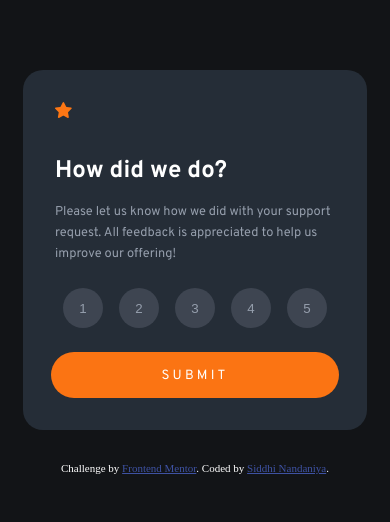
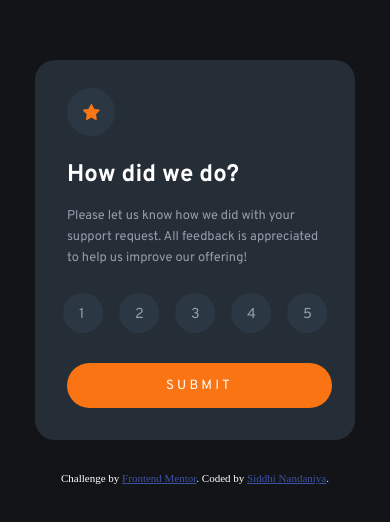
Before and after one commit to Siddhinandaniya/Interactive-rating-component, a plain HTML site: page index.html in a window 390 px wide. Shown: the part 150-672 px from the top of the page. Drawn offline with Linux system fonts and the light colour scheme.

Commit message:
Add files via upload

```diff
--- a/index.html
+++ b/index.html
@@ -43,43 +43,94 @@
     <main class="box-1 box">
       <!-- part 1 of box-1 -->
       <div class="part-1">
+        <div class="bg-color">
           <img class="margin" src="images/icon-star.svg" alt="" />
+        </div>
         <h2 class="margin">How did we do?</h2>
         <p class="margin text-left">
-            Please let us know how we did with your support request. All
-            feedback is appreciated to help us improve our offering!
+          Please let us know how we did with your support request. All feedback
+          is appreciated to help us improve our offering!
         </p>
       </div>
 
       <!-- part 2 of box-1 -->
       <div class="part-2">
         <div class="roundbtn">
-        <button class="btn margin">1</button>
-        <button class="btn margin">2</button>
-        <button class="btn margin">3</button>
-        <button class="btn margin">4</button>
-        <button class="btn margin">5</button>
+          <div class="feedback__rating-button">
+            <input
+              type="radio"
+              name="rate"
+              value="1"
+              id="rate-one"
+              class="radiobtn margin btn"
+              autocomplete="off"
+            />
+            <label class="radioValue" for="rate-one">1</label>
+          </div>
+          <div class="feedback__rating-button">
+            <input
+              type="radio"
+              name="rate"
+              value="2"
+              id="rate-two"
+              class="radiobtn margin btn"
+              autocomplete="off"
+            />
+            <label class="radioValue" for="rate-two">2</label>
+          </div>
+          <div class="feedback__rating-button">
+            <input
+              type="radio"
+              name="rate"
+              value="3"
+              id="rate-three"
+              class="radiobtn margin btn"
+              autocomplete="off"
+            />
+            <label class="radioValue" for="rate-three">3</label>
+          </div>
+          <div class="feedback__rating-button">
+            <input
+              type="radio"
+              name="rate"
+              value="4"
+              id="rate-four"
+              class="radiobtn margin btn"
+              autocomplete="off"
+            />
+            <label class="radioValue" for="rate-four">4</label>
+          </div>
+          <div class="feedback__rating-button">
+            <input
+              type="radio"
+              name="rate"
+              value="5"
+              id="rate-five"
+              class="radiobtn margin btn"
+              autocomplete="off"
+            />
+            <label class="radioValue" for="rate-five">5</label>
+          </div>
+        </div>
       </div>
       <button class="submit margin" type="submit">SUBMIT</button>
     </main>
 
-
     <!-- Rating state end -->
 
-<div class="box-2 box hidden ">
-  <img class="margin" src="images/illustration-thank-you.svg" alt="">
-  <div class="selected margin">You selected <span class="rating">  </span>out of 5 </div>
-
-  <div class=" thank margin">Thank you!</div>
-
-  <p class=" appreciate margin-p text-center">We appreciate you taking the time to give a rating. If
-    you ever need more support, don’t hesitate to get in touch!</p>
+    <div class="box-2 box hidden">
+      <img class="margin" src="images/illustration-thank-you.svg" alt="" />
+      <div class="selected margin">
+        You selected <span class="rating"> </span>out of 5
       </div>
 
+      <div class="thank margin">Thank you!</div>
 
-
-
-
+      <p class="appreciate margin-p text-center">
+        We appreciate you taking the time to give a rating. If you ever need
+        more support, don’t hesitate to get in touch!
+      </p>
+    </div>
 
     <!-- Thank you state start -->
 
@@ -92,9 +143,17 @@
 
     <div class="attribution">
       Challenge by
-      <a target="_blank" href="https://www.frontendmentor.io?ref=challenge" target="_blank"
+      <a
+        target="_blank"
+        href="https://www.frontendmentor.io?ref=challenge"
+        target="_blank"
         >Frontend Mentor</a
-      >. Coded by <a target="_blank" href="https://www.frontendmentor.io/profile/Siddhinandaniya">Siddhi Nandaniya</a>.
+      >. Coded by
+      <a
+        target="_blank"
+        href="https://www.frontendmentor.io/profile/Siddhinandaniya"
+        >Siddhi Nandaniya</a
+      >.
     </div>
     <script src="index.js"></script>
   </body>
--- a/index.js
+++ b/index.js
@@ -1,24 +1,23 @@
-"strict mode";
-const btns = document.querySelectorAll(".btn");
-const box1 = document.querySelector(".box-1");
-const box2 = document.querySelector(".box-2");
-const submit = document.querySelector(".submit");
-const showRatings = document.querySelector(".rating");
+'use strict';
+
+'strict mode';
+const radiobtns = document.querySelectorAll('.radiobtn');
+const box1 = document.querySelector('.box-1');
+const box2 = document.querySelector('.box-2');
+const attri = document.querySelector('.attribution');
+const submit = document.querySelector('.submit');
+const showRatings = document.querySelector('.rating');
+
 let arr = [];
 
-for (let i = 0; i < btns.length; i++) {
-  btns[i].addEventListener("click", function () {
-    for (let j = 0; j < btns.length; j++) {
-      btns[j].classList.remove("selectedbtn");
-      btns[i].classList.add("selectedbtn");
-    }
-    console.log(btns[i].outerText);
-    arr.push(btns[i].outerText);
+for (let i = 0; i < radiobtns.length; i++) {
+  radiobtns[i].addEventListener('click', function () {
+    showRatings.outerHTML = radiobtns[i].value + ' ';
   });
 }
 
-submit.addEventListener("click", function () {
-  box1.classList.add("hidden");
-  box2.classList.remove("hidden");
-  showRatings.outerHTML = arr[arr.length - 1] + " ";
+submit.addEventListener('click', function () {
+  box1.classList.add('hidden');
+  box2.classList.remove('hidden');
+  attri.classList.add('hidden');
 });
--- a/style.css
+++ b/style.css
@@ -11,10 +11,19 @@ body {
   flex-direction: column;
   position: relative;
 }
+/* -------------------------------------- */
+
+.box-2 {
+  position: absolute;
+  display: flex;
+  align-items: center;
+  justify-content: center;
+  flex-direction: column;
+}
 
 .box {
-  font-family: "Overpass", sans-serif;
-  width: 22%;
+  font-family: 'Overpass', sans-serif;
+  width: 20rem;
   height: auto;
   color: white;
   background-color: hsl(213, 19%, 18%);
@@ -31,22 +40,58 @@ button ::first-child {
   width: 2.9rem;
   height: 2.9rem;
   border: none;
-  background-color: hsl(217, 13%, 28%);
-  color: hsl(217, 12%, 63%);
+}
+.bg-color {
+  background-color: hsl(213, 21%, 22%);
+  width: 3rem;
+  height: 3rem;
+  border-radius: 100%;
+  margin: 0.8rem 1rem 1.5rem;
+}
+
+.feedback__rating-button {
+  position: relative;
+}
+.radiobtn {
+  appearance: none;
+  border-radius: 50%;
+  width: 2.5rem;
+  height: 2.5rem;
+  background-color: hsl(213, 21%, 22%);
   cursor: pointer;
 }
-.btn:hover {
+.radioValue {
+  cursor: pointer;
+  position: absolute;
+  top: 32%;
+  left: 1.5rem;
+  font-size: 1rem;
+  color: hsl(217, 12%, 63%);
+  display: inline;
+}
+
+.radiobtn:hover {
   background-color: hsl(25, 97%, 53%);
-  color: hsl(0, 0%, 100%);
 }
-.selectedbtn {
-  background-color: hsl(217, 12%, 63%);
+
+.radiobtn:hover + label,
+.radiobtn:checked + label {
   color: white;
 }
+.radiobtn:checked {
+  background-color: hsl(217, 12%, 63%);
+}
+.feedback__values {
+  display: flex;
+  justify-content: space-between;
+  padding-bottom: 1.5rem;
+}
+
+/* -------------------------------------------------------- */
 
 .submit {
   cursor: pointer;
-  font-family: "Overpass", sans-serif;
+  font-family: 'Overpass', sans-serif;
   background-color: hsl(25, 97%, 53%);
   width: 92%;
   display: block;
@@ -90,27 +135,8 @@ p {
   flex-wrap: nowrap;
 }
 
-@media only screen and (max-width: 1500px) {
-  .box {
-    width: 22%;
-  }
-  body {
-    /* background-color: wheat; */
-  }
-  .btn {
-    width: 2.5rem;
-    height: 2.5rem;
-  }
-}
+/* design for box-2 after clicking submit button */
 
-/* design for box-2 after clicking submit button */
-.box-2 {
-  position: absolute;
-  display: flex;
-  align-items: center;
-  justify-content: center;
-  flex-direction: column;
-}
 .selected {
   background-color: hsl(217, 13%, 28%);
   padding: 0.5rem 1rem;
@@ -122,61 +148,6 @@ p {
   font-size: 1.3rem;
 }
 
-/* responsive for big scree */
-@media only screen and (max-width: 1340px) {
-  .box {
-    width: 24%;
-  }
-  body {
-    /* background-color: yellow; */
-  }
-  .btn {
-    width: 2.5rem;
-    height: 2.5rem;
-  }
-}
-
-@media only screen and (max-width: 1200px) {
-  .box {
-    width: 27%;
-  }
-  body {
-    /* background-color: purple; */
-  }
-  .btn {
-    width: 2.5rem;
-    height: 2.5rem;
-  }
-}
-
-/* responsive for ipad */
-@media only screen and (max-width: 1096px) {
-  .box {
-    width: 37%;
-  }
-  body {
-    /* background-color: blue; */
-  }
-  .btn {
-    width: 2.5rem;
-    height: 2.5rem;
-  }
-}
-/* responsive  for mobile scree*/
-
-@media only screen and (max-width: 576px) {
-  .box {
-    width: 80%;
-  }
-  body {
-    /* background-color: red; */
-  }
-  .btn {
-    width: 2.5rem;
-    height: 2.5rem;
-  }
-}
-
 .attribution {
   margin-top: 2rem;
   color: white;
@@ -186,3 +157,19 @@ p {
 .hidden {
   display: none;
 }
+
+/* media queries */
+@media only screen and (min-width: 320px) and (max-width: 540px) {
+  .box {
+    width: 18rem;
+  }
+  .radioValue {
+    cursor: pointer;
+    position: absolute;
+    top: 32%;
+    left: 1.5rem;
+    font-size: 0.9rem;
+    color: hsl(217, 12%, 63%);
+    display: inline;
+  }
+}
```
Lines whose indentation alone changed are shown as unchanged.
